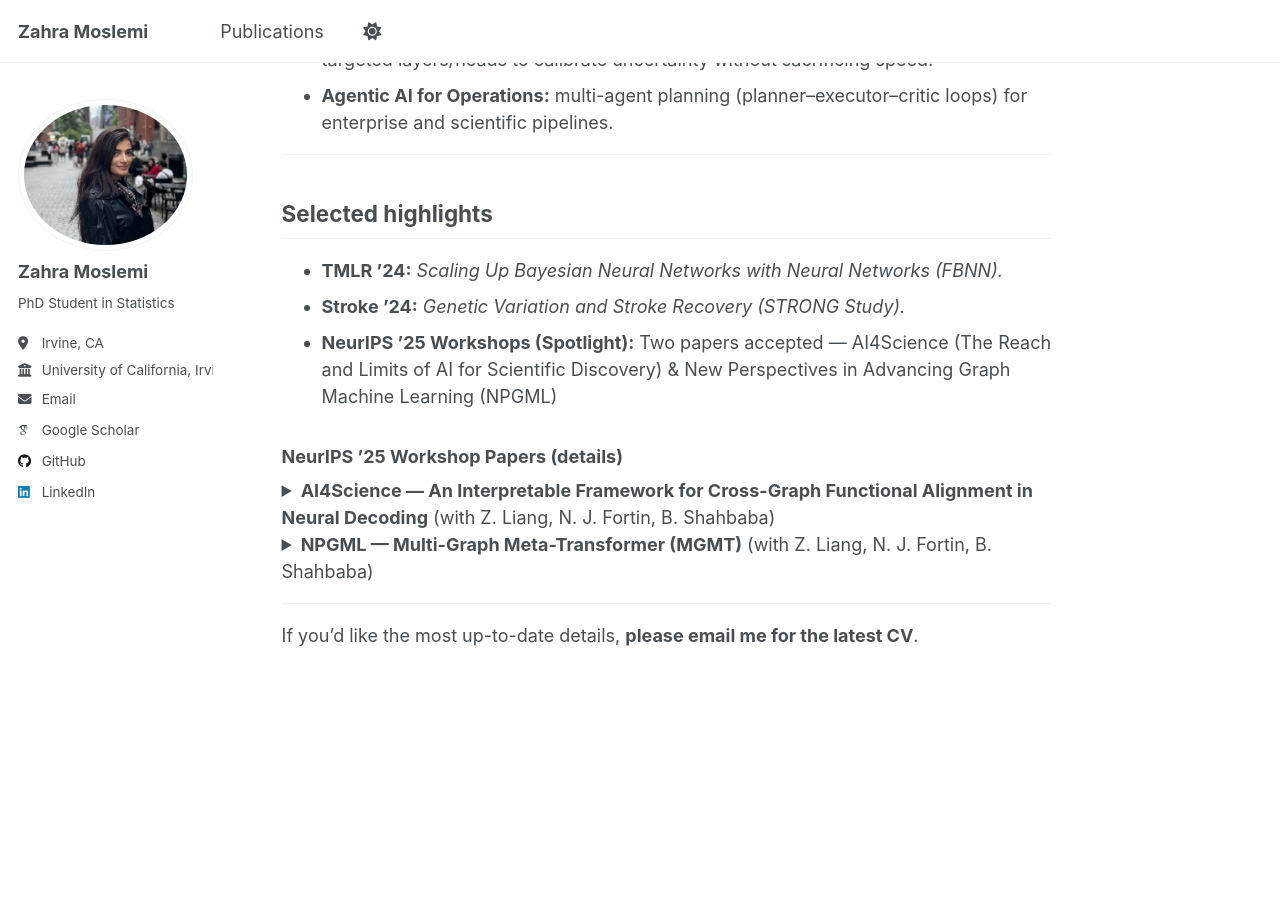
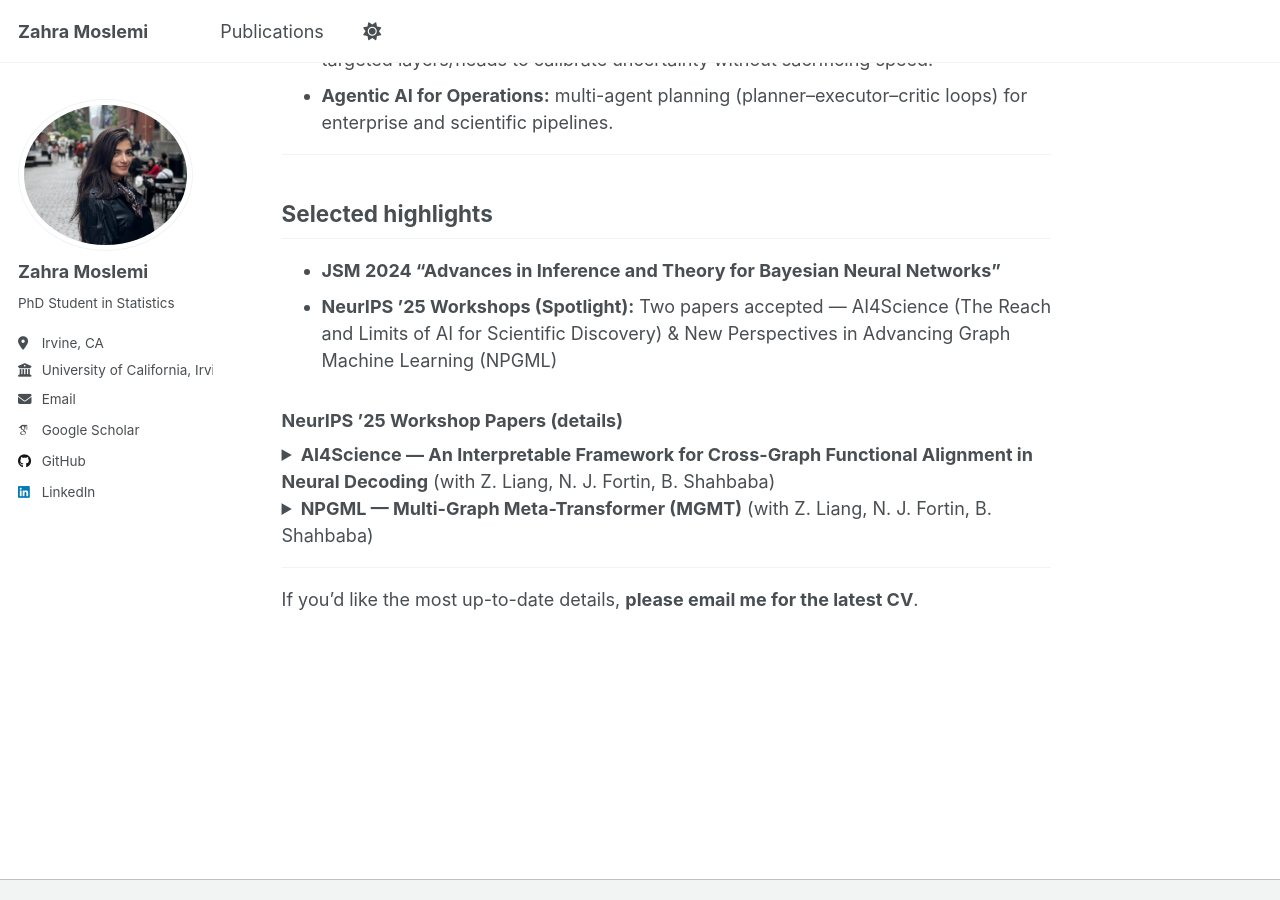
Before and after one commit to zahraMoslemi/zahraMoslemi.github.io, a Jekyll site: the page built from _pages/about.md, in a window 1280 px wide and 900 px high, scrolled down 865 px. Built offline with Jekyll 4.4.1, drawn with Linux system fonts in a browser that asks for light colours; some web fonts are replaced; a script that is not in the unit is left out.

Commit message:
Revise selected highlights in about.md
Updated selected highlights for upcoming conferences.

```diff
--- a/_pages/about.md
+++ b/_pages/about.md
@@ -32,8 +32,7 @@ My research interests are:
 ---
 
 ## Selected highlights
-- **TMLR ’24:** *Scaling Up Bayesian Neural Networks with Neural Networks (FBNN).*
-- **Stroke ’24:** *Genetic Variation and Stroke Recovery (STRONG Study).*
+- **JSM 2024 "Advances in Inference and Theory for Bayesian Neural Networks"**
 - **NeurIPS ’25 Workshops (Spotlight):** Two papers accepted — AI4Science (The Reach and Limits of AI for Scientific Discovery) & New Perspectives in Advancing Graph Machine Learning (NPGML)
 
 ### NeurIPS ’25 Workshop Papers (details)
```
